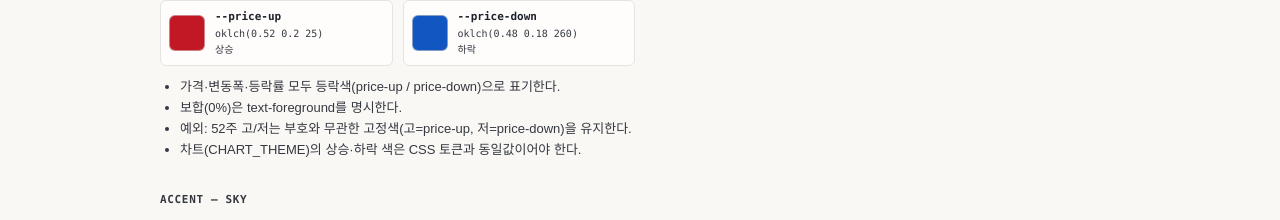
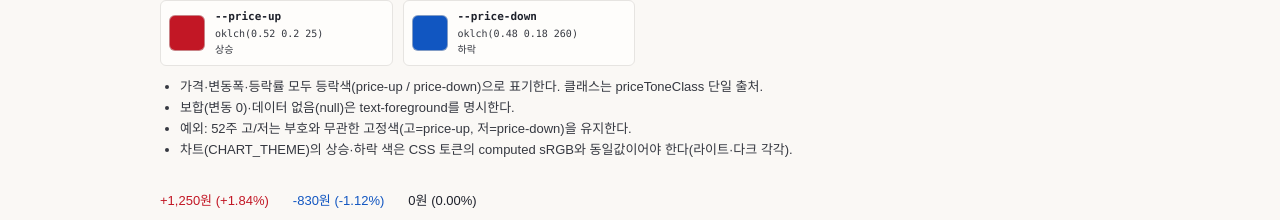
Before and after one commit to Donghunn-Lee/slate-kr, a Next.js app in the folder web/: page /styleguide in a window 1280 px wide. Shown: the part 551-771 px from the top of the page. Built offline with nearby package versions, Linux system fonts and the light colour scheme; no server answers; the database is empty.

Commit message:
feat(styleguide): Show PriceChange states next to the price tone rules

```diff
--- a/web/src/app/styleguide/sections/ColorTokens.tsx
+++ b/web/src/app/styleguide/sections/ColorTokens.tsx
@@ -1,3 +1,5 @@
+import { PriceChange } from "@/shared/components/PriceChange";
+
 type SwatchGroupProps = {
   title: string;
   tokens: { token: string; value: string; label?: string }[];
@@ -71,11 +73,16 @@ export const ColorTokens = () => (
         ]}
       />
       <ul className="-mt-5 list-disc space-y-0.5 pl-5 text-body-sm text-muted-foreground">
-        <li>가격·변동폭·등락률 모두 등락색(price-up / price-down)으로 표기한다.</li>
-        <li>보합(0%)은 text-foreground를 명시한다.</li>
+        <li>가격·변동폭·등락률 모두 등락색(price-up / price-down)으로 표기한다. 클래스는 priceToneClass 단일 출처.</li>
+        <li>보합(변동 0)·데이터 없음(null)은 text-foreground를 명시한다.</li>
         <li>예외: 52주 고/저는 부호와 무관한 고정색(고=price-up, 저=price-down)을 유지한다.</li>
-        <li>차트(CHART_THEME)의 상승·하락 색은 CSS 토큰과 동일값이어야 한다.</li>
+        <li>차트(CHART_THEME)의 상승·하락 색은 CSS 토큰의 computed sRGB와 동일값이어야 한다(라이트·다크 각각).</li>
       </ul>
+      <div className="flex flex-wrap items-baseline gap-6">
+        <PriceChange change={1250} changeRate={1.84} unit="원" />
+        <PriceChange change={-830} changeRate={-1.12} unit="원" />
+        <PriceChange change={0} changeRate={0} unit="원" />
+      </div>
 
       {ACCENT_COLORS.map(({ name, prefix }) => (
         <SwatchGroup
```
